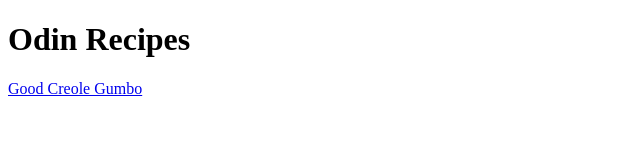
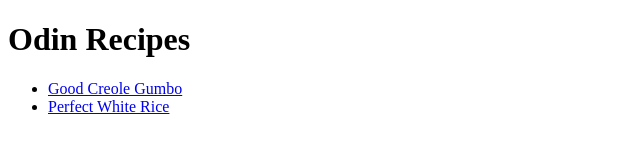
Before and after one commit to fadafields/odin-recipes-1, a plain HTML site: page index.html in a window 1280 px wide. Shown: the whole page, without its empty margins (0-640 px from the left). Drawn offline with Linux system fonts and the light colour scheme.

Commit message:
build: create rice recipe page
Add link from homepage to rice page. Build boilerplate html for rice page.

```diff
--- a/index.html
+++ b/index.html
@@ -7,7 +7,10 @@
     <body>
         <h1>Odin Recipes</h1>
         <p>
-            <a href="./recipes/gumbo.html" target="_blank" rel="noopener noreferrer">Good Creole Gumbo</a>
+            <ul>
+                <li><a href="./recipes/gumbo.html" target="_blank" rel="noopener noreferrer">Good Creole Gumbo</a></li>
+                <li><a href="./recipes/rice.html" target="_blank" rel="noopener noreferrer">Perfect White Rice</a></li>
+            </ul>
         </p>
     </body>
 
```
Also changed, not shown: recipes/rice.html (added, +11 -0 lines), images/rice/rice.jpg (added).
